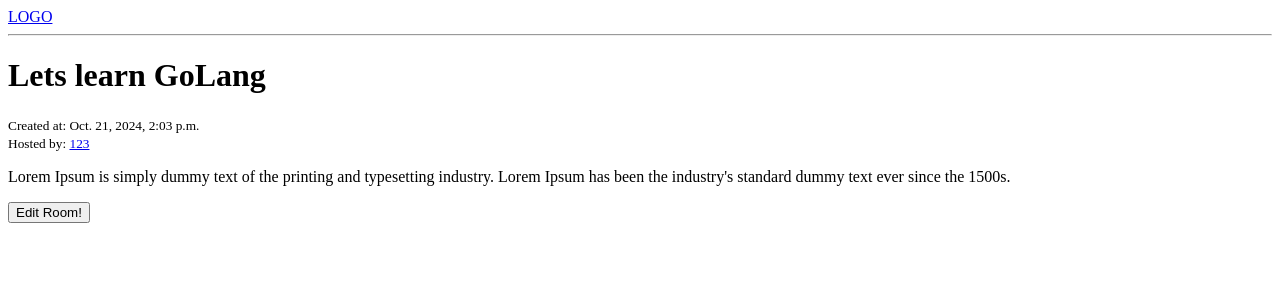
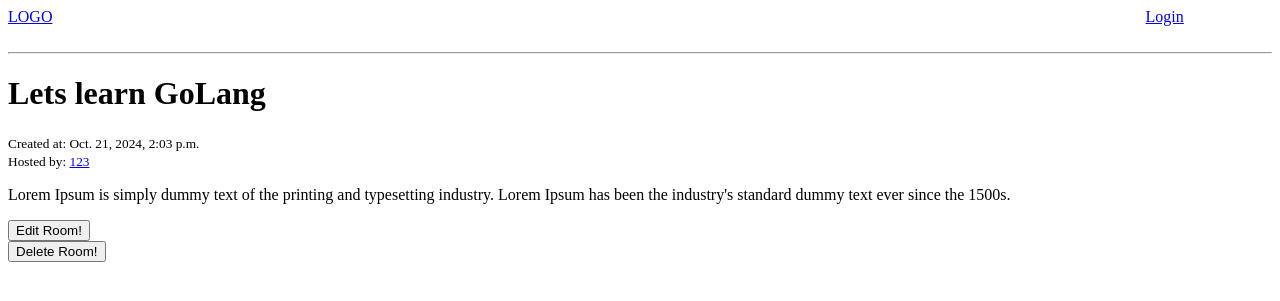
Before and after one commit to 159753x/studybud, a Django app: page /room/4/ in a window 1280 px wide. Shown: the top 301 px of the page. Run offline with Django 5.2, Linux system fonts and the light colour scheme; data comes from the database, SQL or seed files in the repository.

Commit message:
second commit added login and logoout without proper authentication for most stuff except creating new room, also topics bar and search functionality is added.

```diff
--- a/base/templates/base/room.html
+++ b/base/templates/base/room.html
@@ -9,5 +9,19 @@
 <p>{{room.description}}</p>
 
 <a href="/update-room/{{room.id}}"><button>Edit Room!</button></a>
+<!-- <a href="/delete-room/{{room.id}}"><button>Delete Room!</button></a> -->
+
+<form method = "POST"
+action = "/delete-room/{{room.id}}"
+onsubmit="return confirm('Are you sure you want to delete this item?');"
+>
+    {% csrf_token %}
+    <input id="delete-button" type="submit" value="Delete Room!"/>
+
+</form>
+<script>
+    const delBtn = document.getElementById('delete-button')
+
+</script>
 
 {% endblock %}
--- a/base/urls.py
+++ b/base/urls.py
@@ -1,9 +1,10 @@
 from django.urls import path
-from .views import home, room, createRoom, updateRoom
+from .views import home, room, createRoom, updateRoom, deleteRoom
 
 urlpatterns = [
-    path('', home),
+    path('', home, name='home'),
     path('room/<int:id>/', room),
     path('create-room/', createRoom),
-    path('update-room/<int:pk>', updateRoom)
+    path('update-room/<int:pk>', updateRoom),
+    path('delete-room/<int:pk>', deleteRoom, name='delete-room'),
 ]
--- a/base/views.py
+++ b/base/views.py
@@ -1,27 +1,30 @@
-from django.shortcuts import render, HttpResponse, redirect
+from django.shortcuts import render, HttpResponse, redirect, get_object_or_404
 from django.contrib.auth.models import User
+from django.contrib import messages
+from django.contrib.auth.decorators import login_required
 
 from . import forms
-from .models import Room
+from .models import Room, Topic
 
 # Create your views here.
 
-rooms = [
-    {'id':1, 'name': 'Python learning'},
-    {'id':2, 'name': 'Django room'},
-    {'id':3, 'name': 'Assembly learning'},
-]
-
 
 def home(request):
-    rooms = Room.objects.all()
-    return render(request, 'base/home.html', context={'rooms': rooms})
+    query = request.GET.get('q')
+    topics = Topic.objects.all()
+
+    if query:
+        rooms = Room.objects.filter(topic__name__icontains = query)
+        return render(request, 'base/home.html', context={'rooms': rooms, 'topics': topics, 'query':query})
+    else:
+        rooms = Room.objects.all()
+    return render(request, 'base/home.html', context={'rooms': rooms, 'topics': topics})
 
 def room(request, id):
     room = Room.objects.get(id = id)
     return render(request, 'base/room.html', {'room': room})
 
-
+@login_required(login_url='login')
 def createRoom(request):
     form = forms.RoomForm()
 
@@ -49,7 +52,14 @@ def updateRoom(request, pk):
             updated_room.save()
 
         return redirect('/')
+    return render(request, 'base/room_form.html', {'form':form, 'room':room})
+
+def deleteRoom(request, pk):
+    room = get_object_or_404(Room, id=pk)
+    room.delete()
 
 
 
-    return render(request, 'base/room_form.html', {'form':form, 'room':room})
+    messages.success(request, "Item deleted successfully.")
+
+    return redirect('home')
--- a/studybud/urls.py
+++ b/studybud/urls.py
@@ -15,16 +15,52 @@ Including another URLconf
     2. Add a URL to urlpatterns:  path('blog/', include('blog.urls'))
 """
 from django.contrib import admin
+from django.contrib import messages
+from django.contrib.auth import login, authenticate, logout
 from django.contrib.auth.models import User
 from django.urls import path, include
-from django.shortcuts import render, HttpResponse
+from django.shortcuts import render, HttpResponse, redirect
 
 def profile(request, id):
-    user = User.objects.get(id = id)
-    return render(request, 'profile.html', {'user':user})
+    acc = User.objects.get(id = id)
+    return render(request, 'profile.html', {'acc':acc})
+
+def loginPage(request):
+    if request.method == 'POST':
+        username = request.POST.get('username')
+        password = request.POST.get('password')
+
+        try:
+            user = User.objects.get(username=username)
+        except:
+            messages.error(request, "User does not exist")
+            return redirect('/login')
+
+        user = authenticate(request, username=username, password= password)
+
+        if user:
+            login(request, user)
+            if request.GET.get('next'):
+                return redirect(request.GET.get('next'))
+            else:
+                return redirect('/')
+        else:
+            messages.error(request, "Wrong password")
+            return redirect('/login')
+        return redirect('/')
+
+    return render(request, 'login.html')
+
+def logoutPage(request):
+    logout(request)
+    return redirect('/')
+
 
 urlpatterns = [
+    path('__debug__/', include('debug_toolbar.urls')),
     path('admin/', admin.site.urls),
     path('', include('base.urls')),
-    path('profile/<int:id>/', profile),
+    path('profile/<int:id>/', profile, name='profile'),
+    path('login/', loginPage, name='login'),
+    path('logout/', logoutPage),
 ]
--- a/templates/main.html
+++ b/templates/main.html
@@ -6,6 +6,15 @@
     <title>StudyBud</title>
 </head>
 <body>
+
+    {% if messages %}
+    <ul class="messages">
+      {% for message in messages %}
+        <li{% if message.tags %} class="{{ message.tags }}"{% endif %}>{{ message }}</li>
+      {% endfor %}
+    </ul>
+    {% endif %}
+
     {%include 'navbar.html'%}
 
     {% block content %}
--- a/templates/navbar.html
+++ b/templates/navbar.html
@@ -1,6 +1,46 @@
+<style>
+    .nav-container{
+        display: grid;
+        grid-template-columns: 9fr 1fr;
+    }
+    img{
+     width: 50px;
+     border-radius: 50%;
+    }
+</style>
+
 <nav>
-    <a href="/">LOGO</a>
+    <div class="nav-container">
+        <div>
+            <span><a href="/">LOGO</a></span>
+            <br><br>
+            {% if request.path == '/' %}
+                <form method="GET" action="/">
+                    {% if query %}
+                    <input type="text" name="q" id="search-bar" placeholder="Search rooms..." value="{{query}}">
+                    {% else %}
+                    <input type="text" name="q" id="search-bar" placeholder="Search rooms...">
+                    {% endif %}
+                </form>
+            {% endif %}
 
-
+            <!-- <span><a href="/login">Login</a></span> -->
+        </div>
+        <div class="profile">
+            {% load static %}
+            {% if user.is_authenticated %}
+                {% url 'profile' user.id as profile_url %}
+                {% if request.path == profile_url %}
+                <a href="/logout">Logout</a>
+                {% else %}
+                <a href="/profile/{{user.id}}"><img src="{% static 'default_profile.webp' %}" alt="My image"></a>
+                {% endif %}
+            {% else %}
+                {% if request.path != login %}
+                <a href="/login">Login</a>
+                {% endif %}
+            {% endif %}
+        </div>
+    </div>
     <hr>
 </nav>
--- a/templates/profile.html
+++ b/templates/profile.html
@@ -1,5 +1,5 @@
 {% extends 'main.html' %}
 
 {% block content %}
-<h1>{{user.username}}</h1>
+<h1>{{acc.username}}</h1>
 {% endblock %}
```
Also changed, not shown: base/templates/base/home.html (+39 -5 lines), studybud/settings.py (+10 -0 lines), templates/login.html (added, +18 -0 lines), static/default_profile.webp (added), 1 other file.
